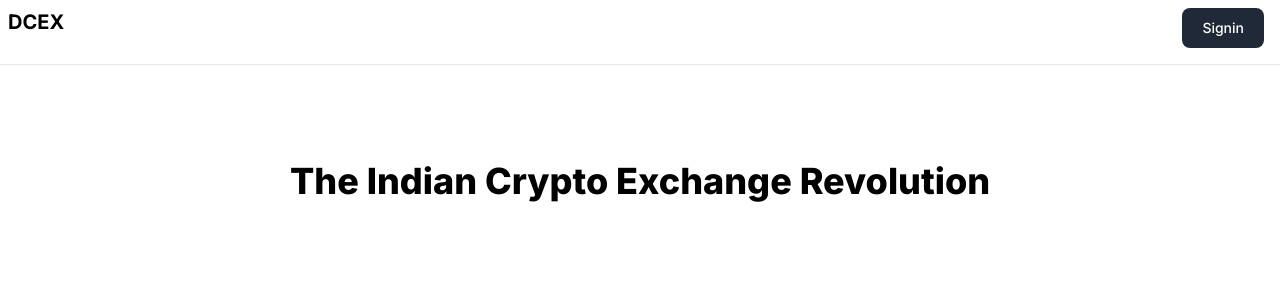
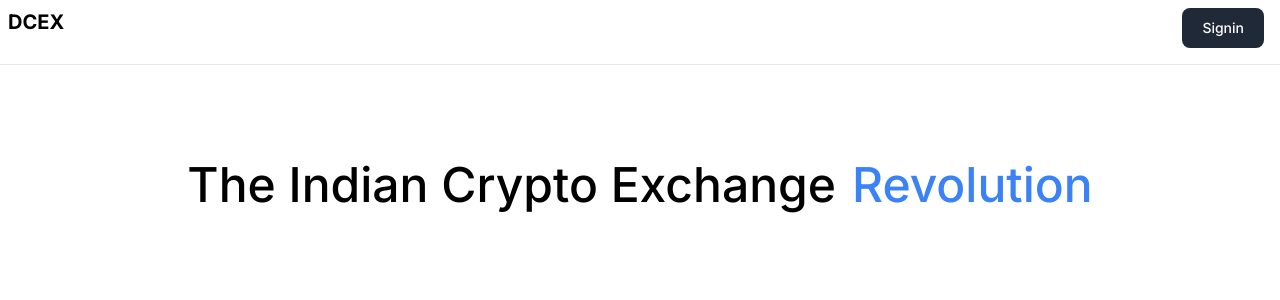
Before and after one commit to pks2906/dcex, a Next.js app: page / in a window 1280 px wide. Shown: the top 300 px of the page. Built offline with nearby package versions, Linux system fonts and the light colour scheme; no server answers.

Commit message:
landing page

```diff
--- a/app/components/Hero.tsx
+++ b/app/components/Hero.tsx
@@ -1,8 +1,13 @@
 
 export const Hero = () => {
     return <div>
-        <div className="text-4xl font-extrabold">
-            The Indian Crypto Exchange Revolution
+        <div className="text-5xl font-medium">
+            <span>
+                The Indian Crypto Exchange
+            </span>
+            <span className="text-blue-500 pl-4">
+                Revolution
+            </span>
         </div>
     </div>
 }
```
